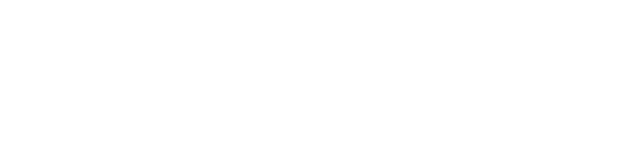
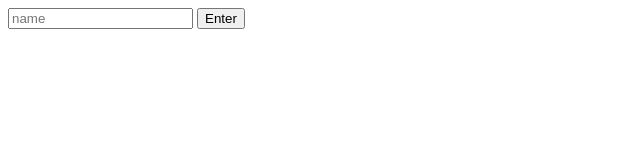
Before and after one commit to Bheem-Works/PRACTISE-JAVASCRIPT, a plain HTML site: page index.html in a window 1280 px wide. Shown: the whole page, without its empty margins (0-640 px from the left). Drawn offline with Linux system fonts and the light colour scheme.

Commit message:
first commit

```diff
--- a/index.html
+++ b/index.html
@@ -6,6 +6,10 @@
     <title>Document</title>
   </head>
   <body>
-    <script src="day9.js"></script>
+    <input type="text" placeholder="name" id="inputelment">
+    <button onclick="bhairaja()">Enter</button>
+    <!-- <p></p> -->
+
+</script>
   </body>
 </html>
```
